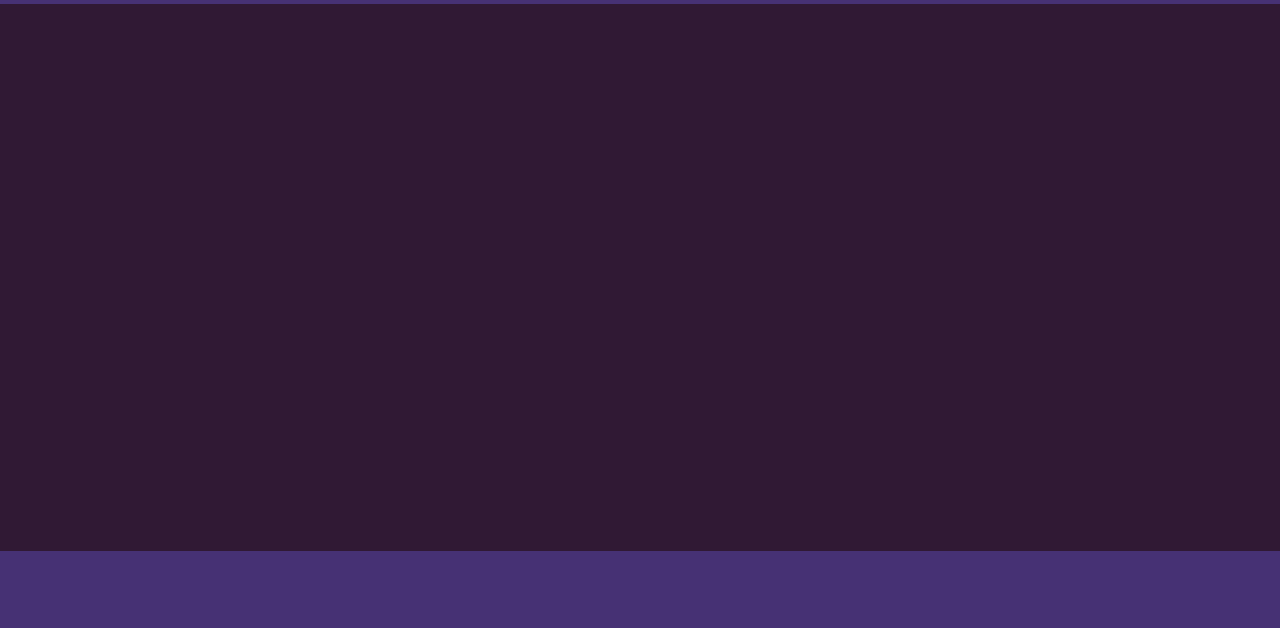
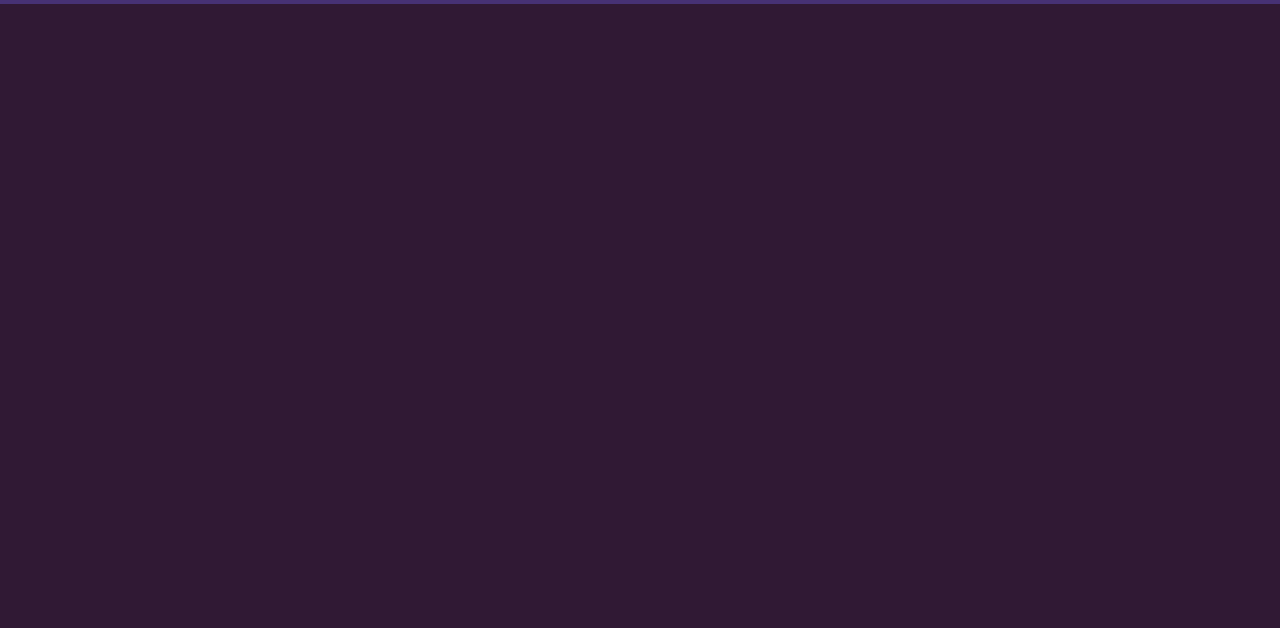
Before and after one commit to albertantony911/thefriendlycouch, a plain HTML site: page test2.html in a window 1280 px wide. Shown: the part 76-704 px from the top of the page. Drawn offline with Linux system fonts and the light colour scheme.

Commit message:
Update test2.html

```diff
--- a/test2.html
+++ b/test2.html
@@ -10,10 +10,12 @@
 </head>
 
 
-<body class="flex flex-col h-[1000px] bg-[#301934] m-0 p-0">
+<body class="flex flex-col min-h-screen bg-[#301934] m-0 p-0">
 
 
-<header class="block sticky top-0 h-40 sm:h-20 w-auto bg-dark-purple">
+
+
+<header class="sticky top-0 h-40 sm:h-20 w-auto bg-dark-purple">
 
             <div class="relative h-screen w-screen overflow-hidden">
                 <div>
@@ -58,7 +60,7 @@
             </div>
 </header>
 
-<div class="h-[250]"></div>
+<div class="h-screen"></div>
 
 
 
```
